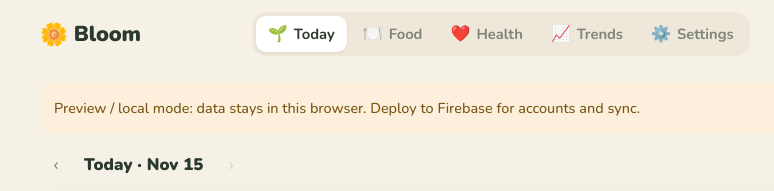
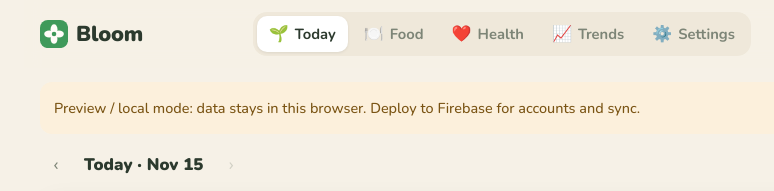
Before and after one commit to ajskidmore/bloom, a plain HTML site: page public/index.html in a window 1280 px wide. Shown: the top 191 px of the page, 156-930 px from the left. Drawn offline with nearby package versions, Linux system fonts and the light colour scheme; some packages are replaced by stand-ins of ours.

Commit message:
Replace emoji header logo with green tile mark
Co-Authored-By: Claude Opus 5.5 <noreply@anthropic.com>

```diff
--- a/public/index.html
+++ b/public/index.html
@@ -17,7 +17,7 @@
 <body>
   <div id="app">
     <header class="topbar">
-      <a class="brand" href="#today"><span class="brand-mark">🌼</span> Bloom</a>
+      <a class="brand" href="#today"><svg class="brand-mark" viewBox="0 0 32 32" aria-hidden="true"><rect width="32" height="32" rx="9" fill="#3f9a5a"/><g transform="translate(16 16)" fill="#fffdf8"><ellipse cy="-5.6" rx="3.9" ry="5.6"/><ellipse cy="-5.6" rx="3.9" ry="5.6" transform="rotate(90)"/><ellipse cy="-5.6" rx="3.9" ry="5.6" transform="rotate(180)"/><ellipse cy="-5.6" rx="3.9" ry="5.6" transform="rotate(270)"/></g><circle cx="16" cy="16" r="2.6" fill="#3f9a5a"/></svg>Bloom</a>
       <nav class="tabs" id="tabbar" hidden>
         <a href="#today" data-tab="today"><span>🌱</span><b>Today</b></a>
         <a href="#food" data-tab="food"><span>🍽️</span><b>Food</b></a>
--- a/public/styles.css
+++ b/public/styles.css
@@ -28,8 +28,8 @@ button, input { font: inherit; color: inherit; }
 #app { max-width: 920px; margin: 0 auto; padding: 16px 16px 64px; padding-top: max(16px, env(safe-area-inset-top)); }
 
 .topbar { display: flex; align-items: center; justify-content: space-between; margin-bottom: 14px; }
-.brand { font-weight: 900; font-size: 1.35rem; letter-spacing: -.01em; display: flex; align-items: center; gap: 6px; }
-.brand-mark { font-size: 1.4rem; }
+.brand { font-weight: 900; font-size: 1.35rem; letter-spacing: -.01em; display: flex; align-items: center; gap: 8px; }
+.brand-mark { width: 1.3em; height: 1.3em; flex: none; display: block; }
 .user-area { display: flex; align-items: center; gap: 8px; font-size: .9rem; color: var(--muted); }
 .user-area img { width: 30px; height: 30px; border-radius: 50%; }
 
```
